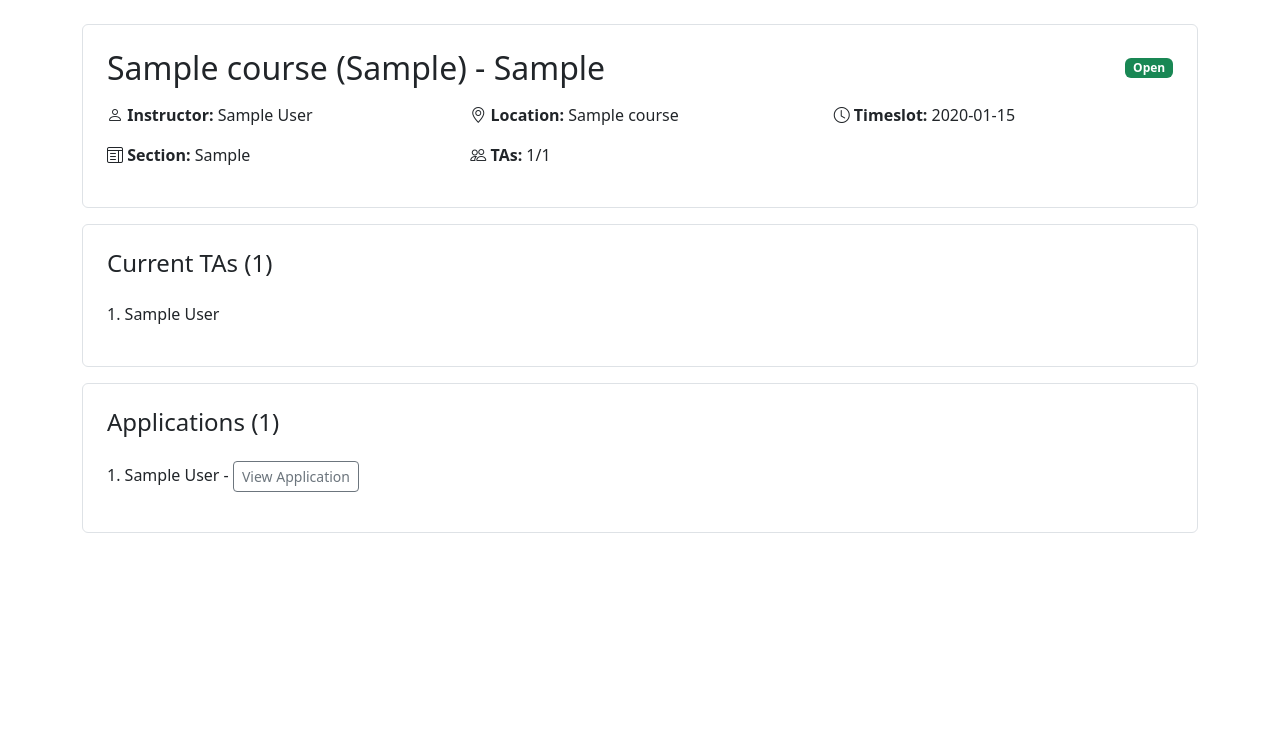
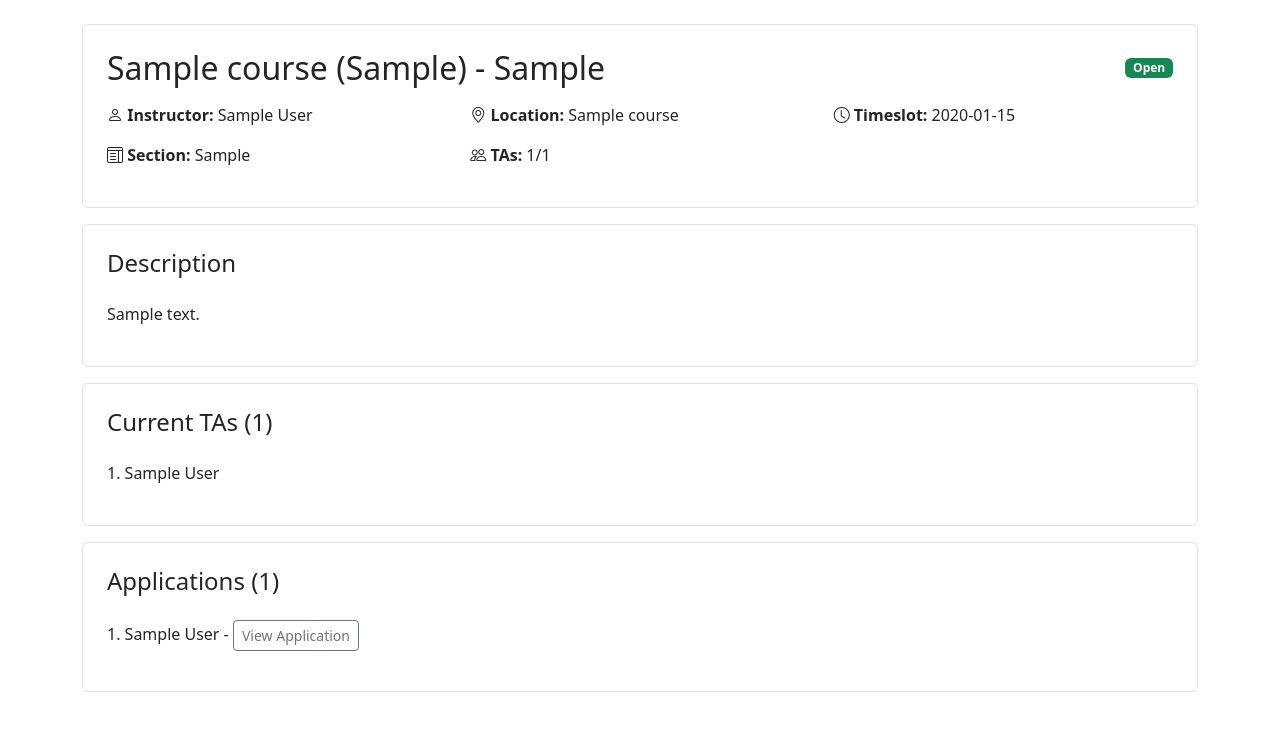
Before and after one commit to k3vkoh/bc-tasystem, a Django app: page /courses/1/ in a window 1280 px wide. Shown: the part 56-787 px from the top of the page. Run offline with Django 4.2, Linux system fonts and the light colour scheme; a user stored in the database is signed in; tables that the repository leaves empty hold one stand-in row (values such as "Sample post").

Commit message:
added description

```diff
--- a/src/courses/templates/course_detail.html
+++ b/src/courses/templates/course_detail.html
@@ -43,6 +43,13 @@
   </div>
 </div>
 
+<div class="course-item list-group-item mb-3 p-4 border rounded">
+    <h4 class="mb-4 fw-light"><strong>Description</strong></h4>
+    <div class="card-body">
+          <p>{{course.description}}</p>
+    </div>
+</div>
+
 {% if user == course.professor or user.is_superuser %}
 <div class="course-item list-group-item mb-3 p-4 border rounded">
     <h4 class="mb-4 fw-light"><strong>Current TAs ({{ course.current_tas.count }})</strong></h4>
```
